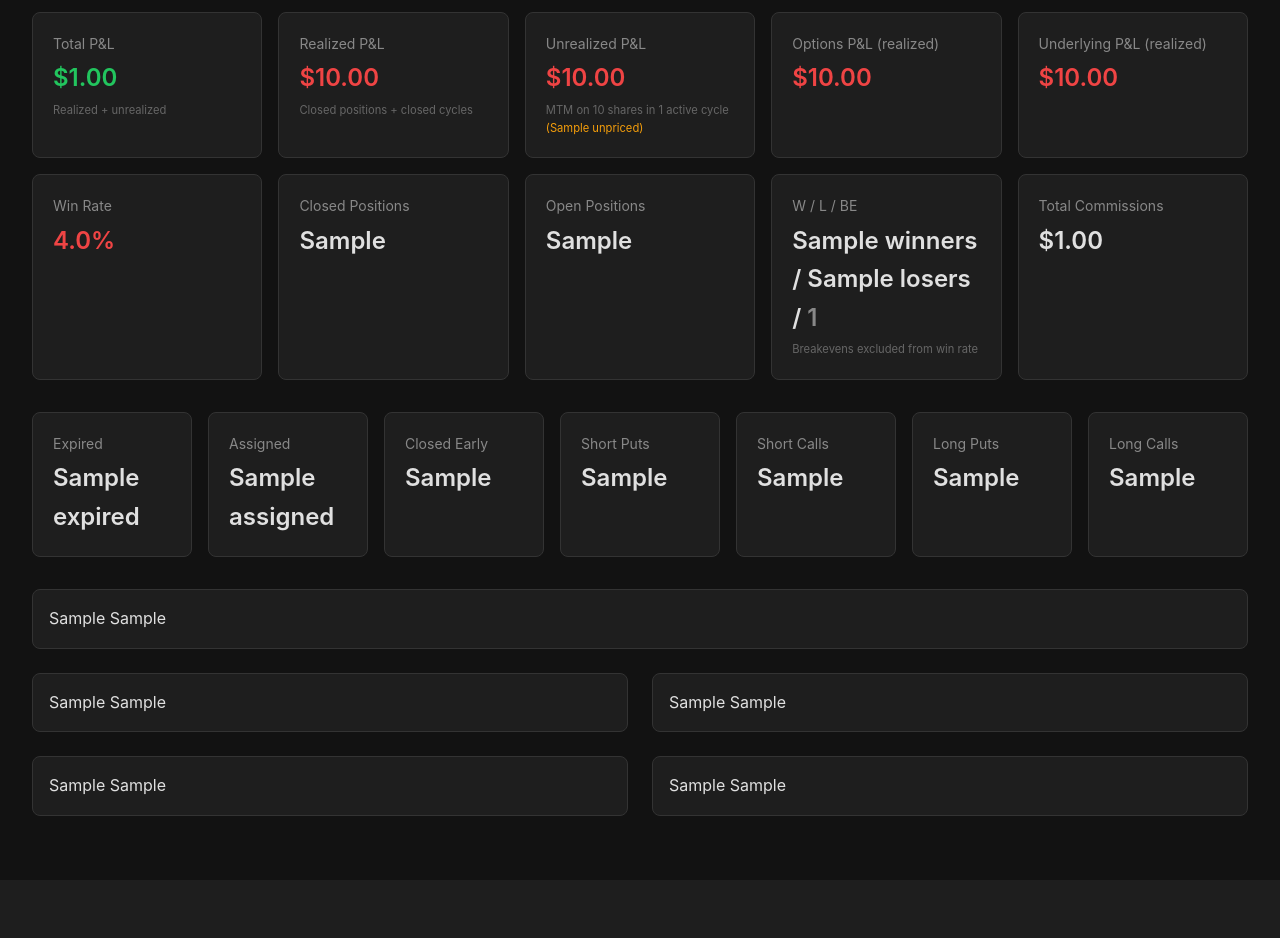
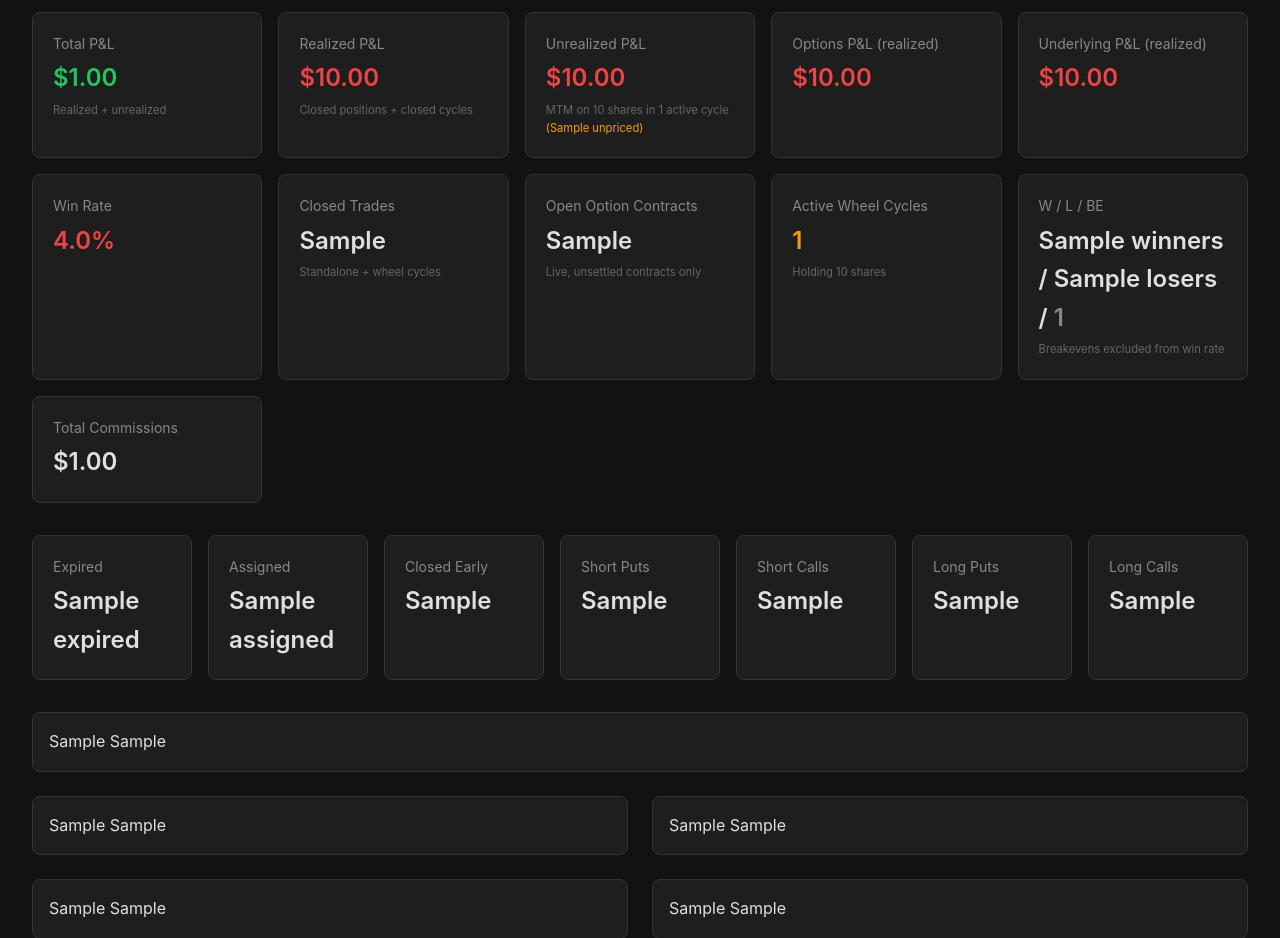
Before and after one commit to blentz/options-analyzer, a FastAPI app: template templates/dashboard.html in a window 1280 px wide. Shown: the part 234-1172 px from the top of the page. Before the commit the page ends 1050 px from the top, so only its background shows below. Run offline with FastAPI, Linux system fonts and the light colour scheme; the template is opened without the code that fills it: most values are stand-ins (such as "Sample title", 1, 10 or a date in 2020); parts of the project's set-up code (start-up, migrations or seed data) failed here and were passed over; some libraries are stand-ins or nearby versions.

Commit message:
Fix stale "open positions" + distinguish from active wheel cycles
Open Positions card on the dashboard was showing 3 for a user with
exactly 1 live option contract. Two of the three were partial-close
residuals from 2023 and 2024 — positions where N contracts were
opened and fewer than N bought back to roll. The closing logic was:

    is_closed = total_qty == 0 or outcome in ('EXPIRED', 'ASSIGNED')

For a partial close with outcome=CLOSED (a real closing trade exists)
but total_qty != 0, this evaluated False even though the underlying
contract had expired YEARS ago. Position stuck as is_closed=False
indefinitely.

## Fix

1. update_position now also marks is_closed=True when the contract
   itself is past the grace window:

    is_closed = (total_qty == 0
                 or outcome in ('EXPIRED', 'ASSIGNED')
                 or past_grace)

   Future imports correctly mark this state. Future positions can't
   reach this stuck condition.

2. New POST /api/positions/heal endpoint re-runs update_position for
   every existing contract, fixing already-imported stale rows
   without needing a re-import. Idempotent; reports how many
   positions changed state.

3. Dashboard now distinguishes three separate concepts:
     "Closed Trades"          (standalone + closed cycles)
     "Open Option Contracts"  (live, unsettled contracts only)
     "Active Wheel Cycles"    (count + total shares held)

   The first two had a stat card each but with overlapping meaning;
   "Active Wheel Cycles" was buried in the Unrealized card's
   caption. Now all three are first-class cards with explicit
   subtitles so it's obvious which is which.

## Tests

3 new in test_csv_import.py:

  - test_partial_close_past_expiration_marked_closed: opened -16,
    bought back +14 (net -2 left), contract expired 2 years ago.
    Must end up is_closed=True.
  - test_open_position_within_grace_stays_open: position whose
    contract expires today but has no closing trade stays open
    during the grace window so a late assignment CSV can still
    update it.
  - test_future_open_position_unchanged: contract expiring 60 days
    out stays is_closed=False (sanity check).

## Live verification

Before: 3 open positions (1 real + 2 stale residuals from 2023, 2024)
Heal:   2 positions changed state
After:  1 open position — exactly the live HITI covered call

Co-Authored-By: Claude Opus 4.7 (1M context) <noreply@anthropic.com>

```diff
--- a/app/main.py
+++ b/app/main.py
@@ -435,6 +435,43 @@ async def cycles_page(
         "custom_end": end or "",
         "status_filter": (status or "").upper(),
     })
+
+
+@app.post("/api/positions/heal")
+async def heal_positions(db: AsyncSession = Depends(get_db)):
+    """Re-run position-state derivation for every contract.
+
+    Fixes positions stuck with is_closed=False where the contract has
+    long since expired — typically partial-close residuals (user
+    opened N contracts, bought back fewer than N, the tail expired
+    but never got reflected). Idempotent: subsequent runs do nothing
+    if the data is already in the right state.
+
+    Returns a count of positions whose state actually changed.
+    """
+    from app.services.csv_import import update_position
+    from app.models import OptionContract as _OC
+
+    contracts = (await db.execute(select(_OC))).scalars().all()
+    changed = 0
+    for c in contracts:
+        # Snapshot before, derive, compare. update_position both fetches
+        # and mutates so we re-query is_closed/outcome to detect change.
+        before = await db.execute(
+            select(OptionPosition.is_closed, OptionPosition.outcome)
+            .where(OptionPosition.contract_id == c.id)
+        )
+        before_state = before.first()
+        await update_position(db, c)
+        after = await db.execute(
+            select(OptionPosition.is_closed, OptionPosition.outcome)
+            .where(OptionPosition.contract_id == c.id)
+        )
+        after_state = after.first()
+        if before_state != after_state:
+            changed += 1
+    await db.commit()
+    return {"contracts_processed": len(contracts), "positions_changed": changed}
 
 
 @app.post("/api/cycles/rebuild")
--- a/templates/dashboard.html
+++ b/templates/dashboard.html
@@ -70,12 +70,31 @@
         </div>
     </div>
     <div class="stat-card">
-        <div class="label">Closed Positions</div>
+        <div class="label">Closed Trades</div>
         <div class="value">{{ stats.closed_positions }}</div>
+        <div style="color: #666; font-size: 0.7rem; margin-top: 0.25rem;">
+            Standalone + wheel cycles
+        </div>
     </div>
     <div class="stat-card">
-        <div class="label">Open Positions</div>
+        <div class="label">Open Option Contracts</div>
         <div class="value">{{ stats.open_positions }}</div>
+        <div style="color: #666; font-size: 0.7rem; margin-top: 0.25rem;">
+            Live, unsettled contracts only
+        </div>
+    </div>
+    <div class="stat-card">
+        <div class="label">Active Wheel Cycles</div>
+        <div class="value {% if stats.active_cycle_count > 0 %}warning{% endif %}">
+            {{ stats.active_cycle_count }}
+        </div>
+        <div style="color: #666; font-size: 0.7rem; margin-top: 0.25rem;">
+            {% if stats.active_cycle_count %}
+                Holding {{ stats.active_cycle_shares_held }} shares
+            {% else %}
+                No assigned stock currently held
+            {% endif %}
+        </div>
     </div>
     <div class="stat-card">
         <div class="label">W / L / BE</div>
```
Also changed, not shown: app/services/csv_import.py (+12 -5 lines), tests/test_csv_import.py (+100 -0 lines).
